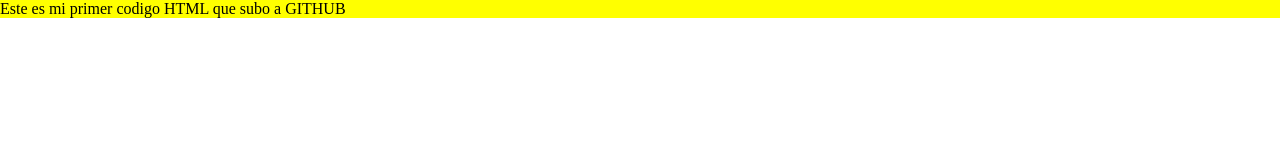
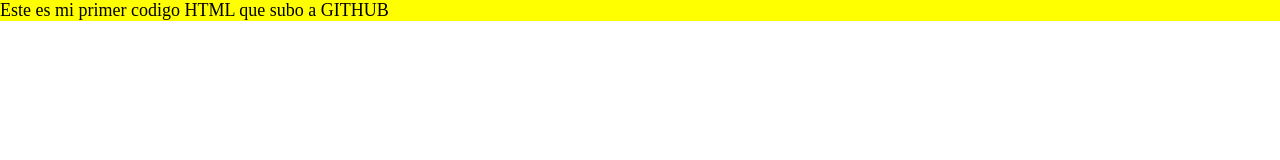
Before and after one commit to arturosesma/proyecto2-M5, a plain HTML site: page index.html in a window 1280 px wide. Drawn offline with Linux system fonts and the light colour scheme.

Commit message:
tercera modificacion de prueba

```diff
--- a/app.js
+++ b/app.js
@@ -1 +1 @@
-console.log("este es un conosle log para JS en mi primer GIT")
+console.log("modificaré este console log para ver como es mi tercer commit")
--- a/index.html
+++ b/index.html
@@ -9,7 +9,7 @@
 </head>
 <body>
     <div class="div">
-        <p>
+        <p class="p">
             Este es mi primer codigo HTML que subo a GITHUB
         </p>
     </div>
--- a/styles.css
+++ b/styles.css
@@ -5,3 +5,7 @@
 .div{
   background-color: yellow;
 }
+
+.p{
+    font-size: large;
+}
```
